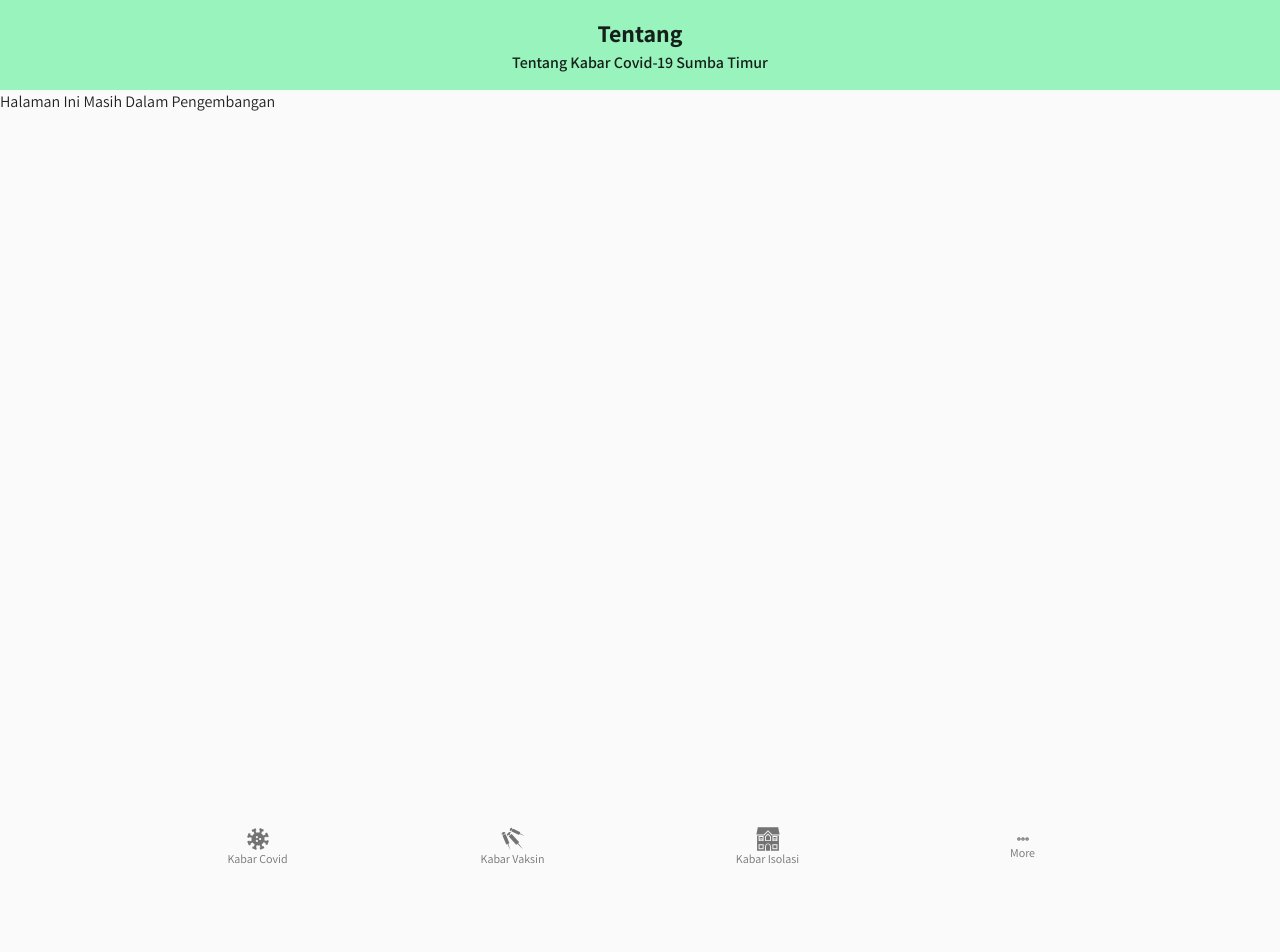
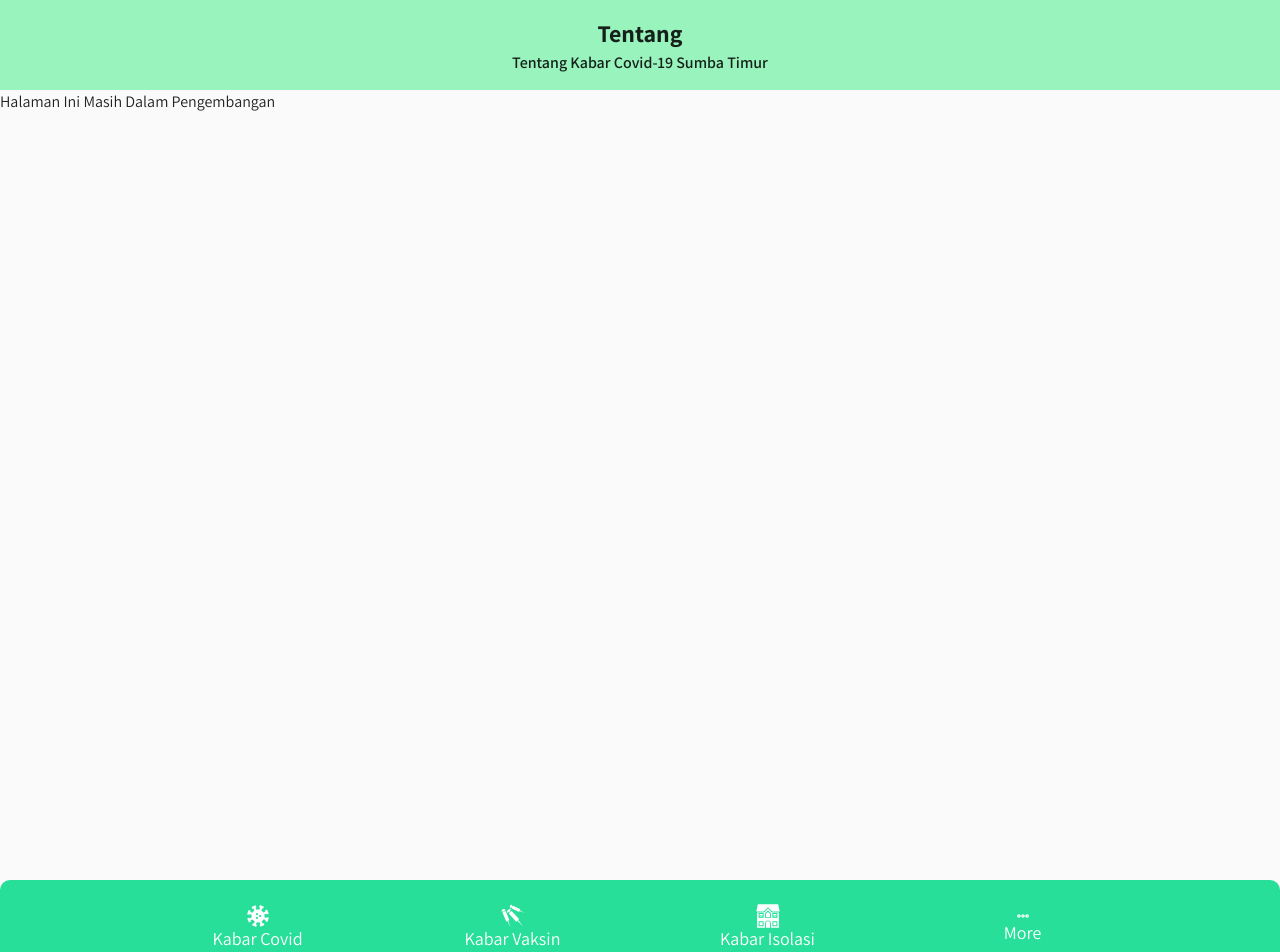
Before and after one commit to Rendydinar/Kabar-Covid-Sumba-Timur, a Next.js app: page /tentang in a window 1280 px wide. Shown: the top 952 px of the page. Before the commit the page ends 890 px from the top, so only its background shows below. Built offline with nearby package versions, Linux system fonts and the light colour scheme.

Commit message:
Fix something missing after update in android

```diff
--- a/components/Footer/index.tsx
+++ b/components/Footer/index.tsx
@@ -7,14 +7,12 @@ import ListItem from '@material-ui/core/ListItem';
 import ListItemIcon from '@material-ui/core/ListItemIcon';
 import ListItemText from '@material-ui/core/ListItemText';
 import { useRouter } from 'next/router';
-import React, { ReactElement, useState } from 'react';
+import React, { ReactElement, useEffect, useState } from 'react';
 import { CgMore } from 'react-icons/cg';
 import { GiFamilyHouse, GiTripleNeedle } from 'react-icons/gi';
 import { HiInformationCircle } from 'react-icons/hi';
 import { RiVirusFill } from 'react-icons/ri';
 import useStyles from './styles';
-import { BiDonateHeart } from 'react-icons/bi';
-import { Typography } from '@material-ui/core';
 
 interface IProps {}
 interface IListMore {
@@ -33,13 +31,13 @@ const ListMore: IListMore[] = [
 const Footer: React.FC<IProps> = (): ReactElement => {
   const classes = useStyles();
   const router = useRouter();
-  const [value, setValue] = useState<number>(0);
+  const [value, setValue] = useState<string>('/');
   const [state, setState] = React.useState({
     right: false,
   });
 
   const changeNavigation = (event: any, newValue: any): void => {
-    if (newValue !== 'more') {
+    if (newValue !== 'more' && router.pathname !== `/${newValue}`) {
       setState({
         right: false,
       });
@@ -111,6 +109,14 @@ const Footer: React.FC<IProps> = (): ReactElement => {
     </div>
   );
 
+  useEffect(() => {
+    if (router.pathname === '/') {
+      setValue('/');
+    } else {
+      setValue(router.pathname.substr(1));
+    }
+  }, []);
+
   return (
     <div className={classes.root}>
       <Drawer
--- a/components/Footer/styles.tsx
+++ b/components/Footer/styles.tsx
@@ -3,8 +3,13 @@ import { createStyles, makeStyles, Theme } from '@material-ui/core';
 const useStyles = makeStyles((theme: Theme) =>
   createStyles({
     root: {
+      marginTop: '80px',
       width: '100%',
       paddingBottom: '10px',
+      backgroundColor: '#28DF99',
+      borderRadius: '10px',
+      boxShadow:
+        'rgb(0 0 0 / 10%) 0px 4px 6px -1px, rgb(0 0 0 / 6%) 0px 2px 4px -1px',
     },
     containerBottomNavigationAction: {
       justifyContent: 'space-around',
@@ -17,9 +22,10 @@ const useStyles = makeStyles((theme: Theme) =>
       },
     },
     labelBottomNavigationAction: {
+      fontSize: '18px',
       opacity: '1 !important',
       [theme.breakpoints.down('sm')]: {
-        fontSize: '10px',
+        fontSize: '12px',
       },
     },
     footer: {
@@ -40,8 +46,8 @@ const useStyles = makeStyles((theme: Theme) =>
     },
     rootBottomNavigationAction: {
       flex: 1,
+      color: '#fff',
       minWidth: '20px',
-      maxWidth: '88px',
       padding: '6px 12px 8px',
       transition:
         'color 250ms cubic-bezier(0.4, 0, 0.2, 1) 0ms,padding-top 250ms cubic-bezier(0.4, 0, 0.2, 1) 0ms',
@@ -70,8 +76,9 @@ const useStyles = makeStyles((theme: Theme) =>
       width: 'auto',
     },
     selectedNavigation: {
+      color: '#99F3BD !important',
       [theme.breakpoints.down('sm')]: {
-        fontSize: '11px !important',
+        // fontSize: '11px !important',
       },
     },
     containerList: {
--- a/fetchData/getCovidData.ts
+++ b/fetchData/getCovidData.ts
@@ -21,6 +21,6 @@ export const getCovidData =  () => new Promise(async(resolve, reject) => {
       }
     })
   } catch (err) {
-    reject(err.message)
+    reject(err)
   }
 });
--- a/fetchData/getDataVaksin.ts
+++ b/fetchData/getDataVaksin.ts
@@ -5,6 +5,6 @@ export const getDataVaksin  = () => new Promise(async(resolve, reject) => {
     const response = await DATA_VAKSIN_COLLECTION.get()
     resolve(response.docs)
   } catch (err) {
-    reject(err.message)
+    reject(err)
   }
 })
--- a/fetchData/getIsolasiData.ts
+++ b/fetchData/getIsolasiData.ts
@@ -16,6 +16,6 @@ export const getIsolasiData =  () => new Promise(async(resolve, reject) => {
       }
     })
   } catch (err) {
-    reject(err.message)
+    reject(err)
   }
 });
--- a/interfaces/index.ts
+++ b/interfaces/index.ts
@@ -21,4 +21,7 @@ export interface IVaksin {
   date: string;
   img_url: string;
   timestamp: number;
+  keterangan?: string;
+  sumber?: string;
+  jenis_vaksin?: string;
 }
--- a/pages/kabar-vaksin.tsx
+++ b/pages/kabar-vaksin.tsx
@@ -65,9 +65,7 @@ export const getStaticProps: GetStaticProps = async () => {
     let responseGetDataVaksin: any = await getDataVaksin();
     responseGetDataVaksin.map((vaksin: any) => {
       dataVaksin.push({
-        date: vaksin.data().date,
-        img_url: vaksin.data().img_url,
-        timestamp: vaksin.data().timestamp,
+        ...vaksin.data(),
       });
     });
     dataVaksin = sortBy(dataVaksin, 'timestamp').reverse();
```
Also changed, not shown: components/CardVaksin/index.tsx (+21 -3 lines), components/CardVaksin/styles.ts (+12 -1 lines), fetchData/getCovidDataPerkecamatan.ts (+17 -12 lines).
